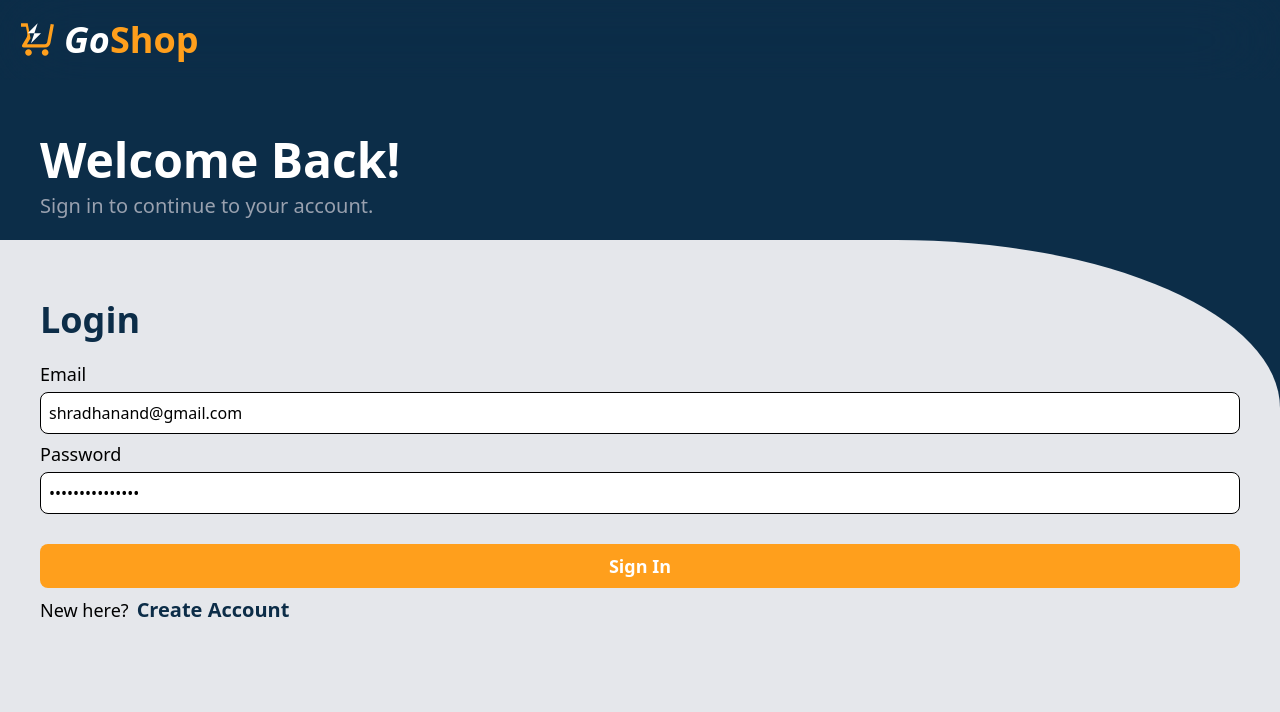
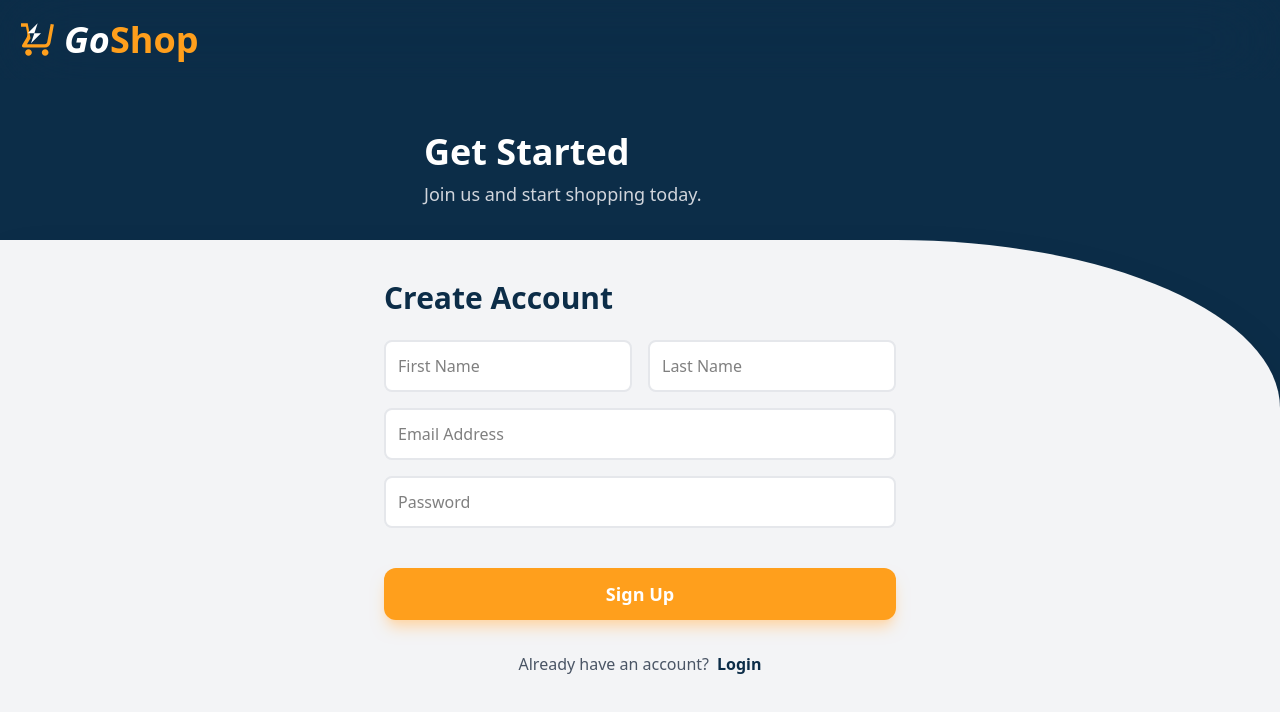
Before and after one commit to shradhanandpatil200411/GoShop, a React app in the folder FrontEnd/: page / in a window 1280 px wide. Shown: the top 712 px of the page. Built offline with nearby package versions, Linux system fonts and the light colour scheme; the HTML template or start-up script is replaced by a standard one.

Commit message:
Enhance authentication flow: integrate react-toastify for notifications, update user actions for login and registration, and improve form handling in AuthenticationPage

```diff
--- a/FrontEnd/package.json
+++ b/FrontEnd/package.json
@@ -19,6 +19,7 @@
     "react-redux": "^9.2.0",
     "react-router": "^7.9.6",
     "react-router-dom": "^7.9.6",
+    "react-toastify": "^11.0.5",
     "tailwindcss": "^4.1.17"
   },
   "devDependencies": {
--- a/FrontEnd/src/App.jsx
+++ b/FrontEnd/src/App.jsx
@@ -1,11 +1,13 @@
 import AuthenticationPage from "./Pages/AuthenticationPage";
 import Navbar from "./Components/Navbar";
+import { ToastContainer } from "react-toastify";
 
 function App() {
   return (
     <div className='w-screen'>
       <Navbar />
       <AuthenticationPage />
+      <ToastContainer />
     </div>
   );
 }
--- a/FrontEnd/src/Pages/AuthenticationPage.jsx
+++ b/FrontEnd/src/Pages/AuthenticationPage.jsx
@@ -1,167 +1,171 @@
 import { useForm } from "react-hook-form";
 import { useDispatch } from "react-redux";
-import { asyncRegisterUserAction } from "../Store/Actions/userActions";
-import { useState } from "react";
+import { useEffect, useState } from "react";
+import {
+  asyncLoginUserAction,
+  asyncRegisterUserAction,
+} from "../Store/Actions/userActions";
+
 function AuthenticationPage() {
-  const [isLogin, setIsLogin] = useState(true);
+  const [isLogin, setIsLogin] = useState(false);
   const dispatch = useDispatch();
+
   const {
     register,
     handleSubmit,
     formState: { errors },
     reset,
+    clearErrors,
   } = useForm({
     defaultValues: {
-      firstName: "vicky",
-      lastName: "patil",
-      email: "shradhanand@gmail.com",
-      password: "Shradhanand@123",
+      firstName: "",
+      lastName: "",
+      email: "",
+      password: "",
     },
   });
-  const submitHandler = (user, e) => {
-    e.preventDefault();
-    const sendUser = {
-      fullName: { firstName: user.firstName, lastName: user.lastName },
-      email: user.email,
-      password: user.password,
+
+  useEffect(() => {
+    reset();
+    clearErrors();
+  }, [isLogin, reset, clearErrors]);
+
+  const submitHandle = (data) => {
+    if (isLogin) {
+      const loginData = { email: data.email, password: data.password };
+      dispatch(asyncLoginUserAction(loginData));
+    } else {
+      const registerData = {
+        fullName: { firstName: data.firstName, lastName: data.lastName },
+        email: data.email,
+        password: data.password,
       };
-    dispatch(asyncRegisterUserAction(sendUser));
+      dispatch(asyncRegisterUserAction(registerData, setIsLogin));
+    }
+
     reset();
   };
+
+  const getInputClass = (error) => {
+    return `w-full outline-none rounded-lg px-3 py-3 bg-white border-2 transition-colors duration-200
+      ${
+        error
+          ? "border-red-500 focus:border-red-500"
+          : "border-gray-200 focus:border-[#0C2D48]"
+      }`;
+  };
+
   return (
-    <>
-      <section>
-        <div className='h-screen bg-Deep-Navy-Blue'>
-          <div className='h-[30vh] px-10 w-fit gap-2 flex flex-col justify-end py-5 text-white '>
-            <h1 className='text-5xl font-bold'>
+    <section className='h-screen bg-Deep-Navy-Blue overflow-hidden'>
+      {/* --- HEADER SECTION --- */}
+      <div className='h-[30vh] px-10 w-full max-w-lg mx-auto flex flex-col justify-end py-8 text-white'>
+        <h1 className='text-4xl font-bold mb-2'>
           {isLogin ? "Welcome Back!" : "Get Started"}
         </h1>
-            <p className='text-xl font-thin text-gray-400'>
+        <p className='text-lg font-light text-gray-300'>
           {isLogin
             ? "Sign in to continue to your account."
             : "Join us and start shopping today."}
         </p>
       </div>
+
+      {/* --- FORM SECTION --- */}
+      <div className='h-[70vh] bg-gray-100 rounded-tr-[30%] px-8 pt-10 shadow-2xl'>
         <form
-            onSubmit={handleSubmit(submitHandler)}
-            className='rounded-tr-[30%] mx-auto h-[70vh] px-10 bg-gray-200 py-10'>
-            <div className='my-5'>
-              <h1 className='text-Deep-Navy-Blue font-bold text-4xl'>
-                {isLogin ? "Login" : "Sign Up"}
-              </h1>
+          onSubmit={handleSubmit(submitHandle)}
+          className='max-w-lg mx-auto flex flex-col gap-4'>
+          <h2 className='text-Deep-Navy-Blue font-bold text-3xl mb-2'>
+            {isLogin ? "Sign In" : "Create Account"}
+          </h2>
+
+          {!isLogin && (
+            <div className='flex gap-4'>
+              {/* firstName */}
+              <div className='w-1/2 flex flex-col gap-1'>
+                <input
+                  {...register("firstName", { required: "Required" })}
+                  placeholder='First Name'
+                  className={getInputClass(errors.firstName)}
+                />
+                {errors.firstName && (
+                  <span className='text-xs text-red-500 pl-1'>
+                    {errors.firstName.message}
+                  </span>
+                )}
               </div>
-            {/* firstName input */}
-            <div
-              className='flex flex-col gap-1 mt-4 group h-[15%]'
-              style={isLogin ? { display: "none" } : { display: "flex" }}>
-              <label
-                htmlFor='firstName'
-                className='text-lg  group-focus-within:text-Deep-Navy-Blue group-focus-within:font-semibold'>
-                FirstName
-              </label>
+              {/* lastName */}
+              <div className='w-1/2 flex flex-col gap-1'>
                 <input
-                {...register("firstName", { required: "This is required" })}
-                className=' outline-none rounded-lg px-2 py-2 bg-white group-focus-within:border-Deep-Navy-Blue! group-focus-within:border-2!'
-                style={
-                  errors.firstName?.message
-                    ? { border: "2px solid red" }
-                    : { border: "1px solid black" }
-                }
-                type='text'
-                id='firstName'
+                  {...register("lastName", { required: "Required" })}
+                  placeholder='Last Name'
+                  className={getInputClass(errors.lastName)}
                 />
-              <p className='text-red-500 font-semibold w-fit ml-48'>
-                {errors.firstName?.message}
-              </p>
+                {errors.lastName && (
+                  <span className='text-xs text-red-500 pl-1'>
+                    {errors.lastName.message}
+                  </span>
+                )}
               </div>
-            {/* lastName input */}
-            <div
-              className='flex flex-col gap-1 mt-2 group h-[15%]'
-              style={isLogin ? { display: "none" } : { display: "flex" }}>
-              <label
-                htmlFor='lastName'
-                className='text-lg  group-focus-within:text-Deep-Navy-Blue group-focus-within:font-semibold'>
-                LastName
-              </label>
+            </div>
+          )}
+
+          {/* Email */}
+          <div className='flex flex-col gap-1'>
             <input
-                {...register("lastName", { required: "This is required" })}
-                className='border outline-none rounded-lg px-2 py-2 bg-white group-focus-within:border-Deep-Navy-Blue! group-focus-within:border-2! '
-                style={
-                  errors.lastName?.message
-                    ? { border: "2px solid red" }
-                    : { border: "1px solid black" }
-                }
-                type='text'
-                id='lastName'
+              {...register("email", {
+                required: "Email is required",
+                pattern: {
+                  value: /^\S+@\S+$/i,
+                  message: "Invalid email format",
+                },
+              })}
+              placeholder='Email Address'
+              type='email'
+              className={getInputClass(errors.email)}
             />
-              <p className='text-red-500 font-semibold w-fit ml-48'>
-                {errors.lastName?.message}
-              </p>
+            {errors.email && (
+              <span className='text-xs text-red-500 pl-1'>
+                {errors.email.message}
+              </span>
+            )}
           </div>
-            {/* email input */}
-            <div className='flex flex-col gap-1 mt-2 group h-[15%]'>
-              <label
-                htmlFor='email'
-                className='text-lg  group-focus-within:text-Deep-Navy-Blue group-focus-within:font-semibold'>
-                Email
-              </label>
-              <input
-                {...register("email", { required: "This is required" })}
-                style={
-                  errors.email?.message
-                    ? { border: "2px solid red" }
-                    : { border: "1px solid black" }
-                }
-                className='border outline-none rounded-lg px-2 py-2 bg-white group-focus-within:border-Deep-Navy-Blue! group-focus-within:border-2!'
-                type='email'
-                id='email'
-              />
-              <p className='text-red-500 font-semibold w-fit ml-48'>
-                {errors.email?.message}
-              </p>
-            </div>
-            {/* password input */}
-            <div className='flex flex-col gap-1 mt-2 group h-[15%]'>
-              <label
-                htmlFor='password'
-                className='text-lg  group-focus-within:text-Deep-Navy-Blue group-focus-within:font-semibold'>
-                Password
-              </label>
+
+          {/* Password */}
+          <div className='flex flex-col gap-1'>
             <input
               {...register("password", {
-                  required: "This is required",
-                  minLength: { value: 6, message: "Minimum length is 6" },
+                required: "Password is required",
+                minLength: { value: 6, message: "Min 6 characters" },
               })}
-                style={
-                  errors.password?.message
-                    ? { border: "2px solid red" }
-                    : { border: "1px solid black" }
-                }
-                className='border outline-none rounded-lg px-2 py-2 bg-white group-focus-within:border-Deep-Navy-Blue! group-focus-within:border-2!'
+              placeholder='Password'
               type='password'
-                id='password'
+              className={getInputClass(errors.password)}
             />
-              <p className='text-red-500 font-semibold  w-fit ml-48'>
-                {errors.password?.message}
-              </p>
+            {errors.password && (
+              <span className='text-xs text-red-500 pl-1'>
+                {errors.password.message}
+              </span>
+            )}
           </div>
-            <div className='mt-8 bg-Bright-Orange text-lg text-white font-semibold text-center rounded-lg px-4 py-2 w-full'>
-              <button className='w-full outline-none border-none'>
+
+          {/* Submit Button */}
+          <button className='mt-6 bg-Bright-Orange active:scale-95 transition-transform text-white font-bold text-lg rounded-xl py-3 w-full shadow-lg shadow-orange-200'>
             {isLogin ? "Sign In" : "Sign Up"}
           </button>
-            </div>
-            <div className='mt-2 flex gap-2 text-lg '>
-              <p>{isLogin ? "New here?" : "Already have an account ?"}</p>{" "}
-              <p
-                className='text-Deep-Navy-Blue font-semibold text-xl'
+
+          {/* Toggle Link */}
+          <div className='mt-4 flex justify-center gap-2 text-gray-600 font-medium'>
+            <p>{isLogin ? "New here?" : "Already have an account?"}</p>
+            <button
+              type='button' // Important: Prevent form submit
+              className='text-Deep-Navy-Blue font-bold hover:underline'
               onClick={() => setIsLogin(!isLogin)}>
               {isLogin ? "Create Account" : "Login"}
-              </p>
+            </button>
           </div>
         </form>
       </div>
     </section>
-    </>
   );
 }
 
```
Also changed, not shown: FrontEnd/src/Store/Actions/userActions.js (+20 -2 lines), 2 other files (tests, documents, lock files or other folders). Lines whose indentation alone changed are shown as unchanged.
